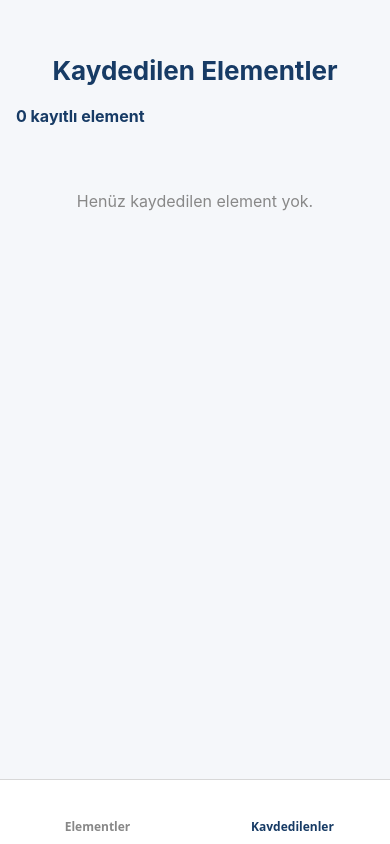
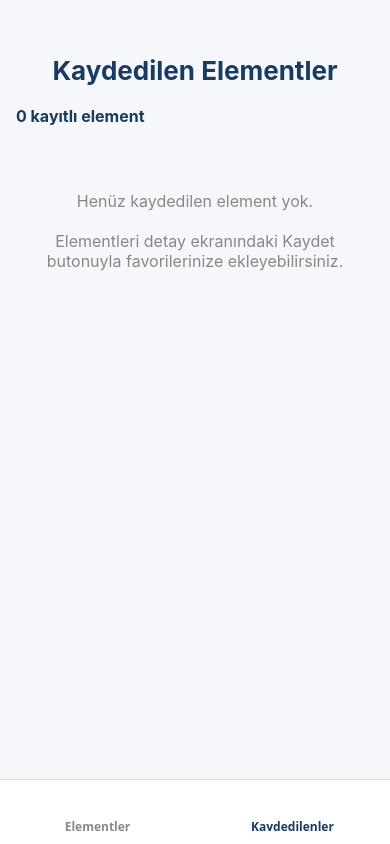
Before and after one commit to bassam-radman/bsm447-odev-B211210583, a React Native app: screen /Kaydedilenler in a window 390 px wide. Built offline with nearby package versions, Linux system fonts and the light colour scheme; no server answers; some icons are missing.

Commit message:
Kaydedilenler bos ekran mesaji iyilestirildi

```diff
--- a/screens/SavedScreen.js
+++ b/screens/SavedScreen.js
@@ -134,9 +134,14 @@ const renderElement = ({ item }) => {
             }
             contentContainerStyle={styles.list}
             ListEmptyComponent={
-              <Text style={styles.emptyText}>
-                Henüz kaydedilen element yok.
-              </Text>
+
+<Text style={styles.emptyText}>
+  Henüz kaydedilen element yok.{"\n"}
+  {"\n"}
+  Elementleri detay ekranındaki Kaydet
+  butonuyla favorilerinize ekleyebilirsiniz.
+</Text>
+
             }
           />
         </>
```
